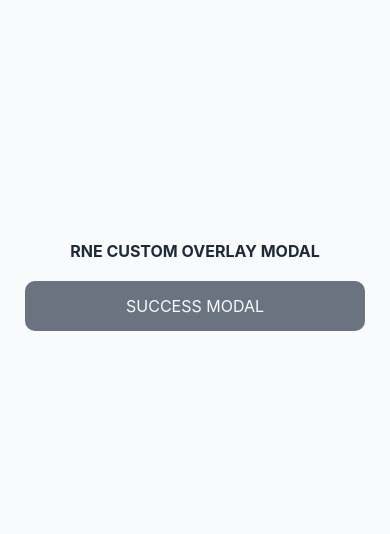
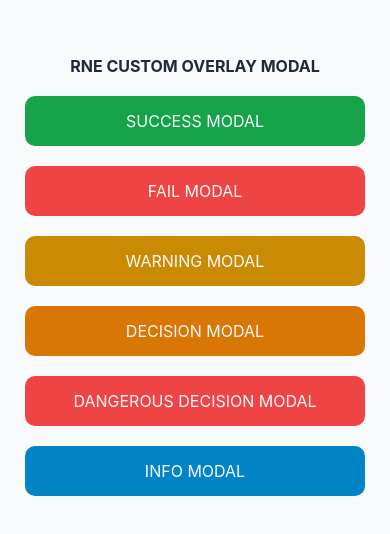
Before and after one commit to tndgoat/rne-custom-overlay-modal, a React Native app: screen / in a window 390 px wide. Shown: the part 136-670 px from the top of the page. Built offline with nearby package versions, Linux system fonts and the light colour scheme.

Commit message:
Complete custom overlay modal

```diff
--- a/App.tsx
+++ b/App.tsx
@@ -1,15 +1,42 @@
 import { StatusBar } from 'expo-status-bar'
+import { useEffect } from 'react'
 import { StyleSheet, View } from 'react-native'
 import { StyledText, StyledButton, MessageModal, MessageTypes } from './src/components'
 import { appColors } from './src/config/theme'
 import { useMessageModal } from './src/hooks'
 
 export default function App() {
-  const { messageModalState, showMessageModal, hideModal } = useMessageModal()
+  const { messageModalState, showMessageModal, hideModal, setIsLoading, setIsProceeding, setIsRejecting } = useMessageModal()
+
   const handleProceed = () => {
+    setIsProceeding(true)
     console.log('Proceeding')
+    setTimeout(() => {
+      setIsProceeding(false)
+      hideModal()
+    }, 2024)
+  }
+
+  const handleDismiss = () => {
+    console.log('Dismissing')
     hideModal()
   }
+
+  const handleReject = () => {
+    setIsRejecting(true)
+    console.log('Rejecting')
+    setTimeout(() => {
+      setIsRejecting(false)
+      hideModal()
+    }, 2024)
+  }
+
+  useEffect(() => {
+    setIsLoading(true)
+    setTimeout(() => {
+      setIsLoading(false)
+    }, 2024)
+  }, [])
 
   return (
     <View style={styles.container}>
@@ -17,11 +44,74 @@ export default function App() {
         RNE CUSTOM OVERLAY MODAL
       </StyledText>
       <StyledButton
+        style={{ backgroundColor: appColors.success, marginBottom: 20 }}
         onPress={() => {
-          showMessageModal(MessageTypes.SUCCESS, 'SUCCESS', 'SUCCESS MESSAGE', handleProceed)
+          showMessageModal(MessageTypes.SUCCESS, 'SUCCESS', 'SUCCESS MESSAGE', handleProceed, {
+            buttonText: 'Continue',
+            onDismiss: handleDismiss,
+          })
         }}
       >
         SUCCESS MODAL
+      </StyledButton>
+      <StyledButton
+        style={{ backgroundColor: appColors.fail, marginBottom: 20 }}
+        onPress={() => {
+          showMessageModal(MessageTypes.FAIL, 'FAIL', 'FAIL MESSAGE', handleProceed, {
+            buttonText: 'Continue',
+            onDismiss: handleDismiss,
+          })
+        }}
+      >
+        FAIL MODAL
+      </StyledButton>
+      <StyledButton
+        style={{ backgroundColor: appColors.warning, marginBottom: 20 }}
+        onPress={() => {
+          showMessageModal(MessageTypes.WARNING, 'WARNING', 'WARNING MESSAGE', handleProceed, {
+            buttonText: 'Continue',
+            onDismiss: handleDismiss,
+          })
+        }}
+      >
+        WARNING MODAL
+      </StyledButton>
+      <StyledButton
+        style={{ backgroundColor: appColors.decision, marginBottom: 20 }}
+        onPress={() => {
+          showMessageModal(MessageTypes.DECISION, 'DECISION', 'DECISION MESSAGE', handleProceed, {
+            buttonText: 'Confirm',
+            altButtonText: 'Cancel',
+            onDismiss: handleDismiss,
+            onReject: handleReject,
+          })
+        }}
+      >
+        DECISION MODAL
+      </StyledButton>
+      <StyledButton
+        style={{ backgroundColor: appColors.fail, marginBottom: 20 }}
+        onPress={() => {
+          showMessageModal(MessageTypes.DANGEROUS_DECISION, 'DANGEROUS DECISION', 'DANGEROUS DECISION MESSAGE', handleProceed, {
+            buttonText: 'Confirm',
+            altButtonText: 'Cancel',
+            onDismiss: handleDismiss,
+            onReject: handleReject,
+          })
+        }}
+      >
+        DANGEROUS DECISION MODAL
+      </StyledButton>
+      <StyledButton
+        style={{ backgroundColor: appColors.info, marginBottom: 20 }}
+        onPress={() => {
+          showMessageModal(MessageTypes.INFO, 'INFO', 'INFO MESSAGE', handleProceed, {
+            buttonText: 'Continue',
+            onDismiss: handleDismiss,
+          })
+        }}
+      >
+        INFO MODAL
       </StyledButton>
       <MessageModal {...messageModalState} />
       <StatusBar style="auto" />
```
